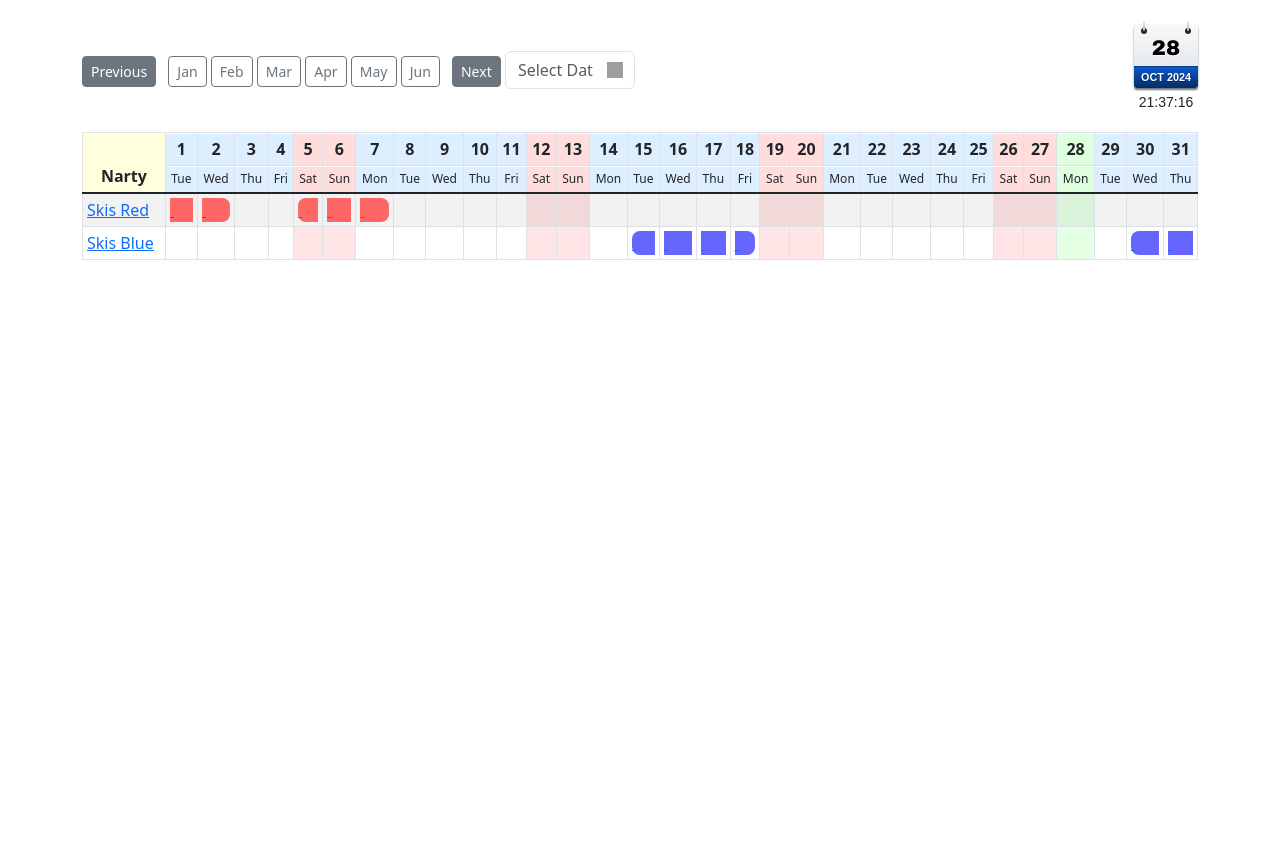
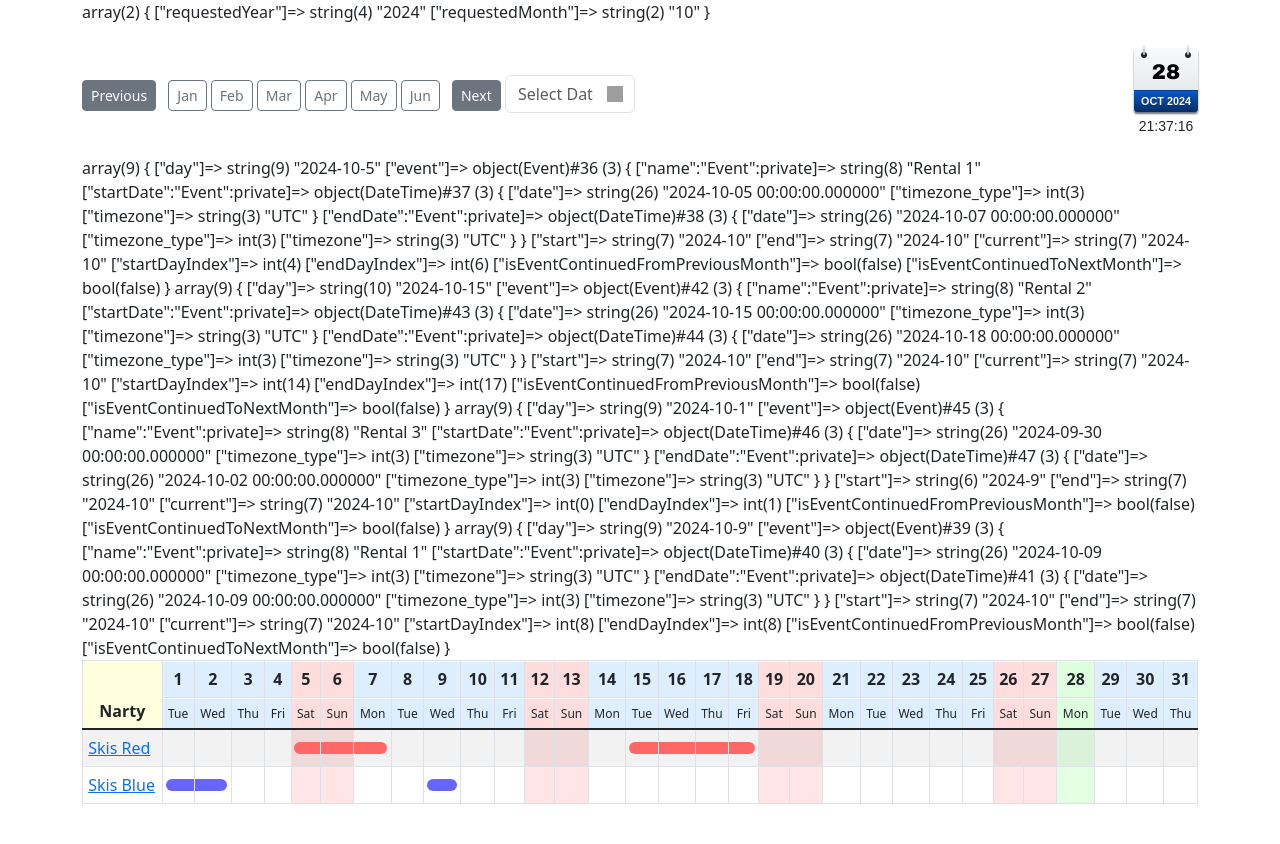
Before and after one commit to vbert/experiments-php, a PHP site: page /calendar.php in a window 1280 px wide. Before the commit the page ends 260 px from the top, so only its background shows below. Run offline with PHP 8.4, Linux system fonts and the light colour scheme; grey boxes are pictures that could not be loaded.

Commit message:
Horizontal Montly Calendar

```diff
--- a/chpt-Calendar/calendar.php
+++ b/chpt-Calendar/calendar.php
@@ -5,7 +5,7 @@
  * File Created: 2024-10-29, 9:36:40
  * Author: Wojciech Sobczak (wsobczak@gmail.com)
  * -----
- * Last Modified: 2024-10-31, 15:04:41
+ * Last Modified: 2024-11-03, 15:14:29
  * Modified By: Wojciech Sobczak (wsobczak@gmail.com)
  * -----
  * Copyright © 2021 - 2024 by vbert
@@ -82,7 +82,6 @@ class Skis implements GeneralObject {
     }
 }
 
-
 class Event {
     private string $name;
     private DateTime $startDate;
@@ -119,7 +118,6 @@ class Event {
         return $date >= $this->startDate && $date <= $this->endDate;
     }
 }
-
 
 class Calendar {
     private int $year;
@@ -162,7 +160,6 @@ class Calendar {
     }
 }
 
-
 // Klasa CalendarDay reprezentująca pojedynczy dzień w kalendarzu
 class CalendarDay {
     private int $year;
@@ -201,7 +198,6 @@ class CalendarDay {
         return $today->format('Y-m-d') === $this->dateString;
     }
 }
-
 
 class CalendarRenderer {
     private Calendar $calendar;
@@ -285,8 +281,7 @@ class CalendarRenderer {
         return $html;
     }
 
-    private function renderObjectRow(GeneralObject $object): string
-    {
+    private function renderObjectRow(GeneralObject $object): string {
         $html = "<tr><td><a href='{$object->getUrlAddEvent()}'>{$object->getName()}</a></td>";
         $days = $this->calendar->getDays();
 
@@ -307,31 +302,42 @@ class CalendarRenderer {
                 }
 
                 // Sprawdzenie, czy wydarzenie trwa z poprzedniego lub do następnego miesiąca
-                $isEventContinuedFromPreviousMonth = $event->getStartDate()->format('Y-m') < "{$this->calendar->getYear()}-{$this->calendar->getMonth()}";
-                $isEventContinuedToNextMonth = $event->getEndDate()->format('Y-m') > "{$this->calendar->getYear()}-{$this->calendar->getMonth()}";
+                $isEventContinuedFromPreviousMonth = $event->getStartDate()->format('Y-n') < "{$this->calendar->getYear()}-{$this->calendar->getMonth()}";
+                $isEventContinuedToNextMonth = $event->getEndDate()->format('Y-n') > "{$this->calendar->getYear()}-{$this->calendar->getMonth()}";
+
+var_dump([
+    'day' => $day->getDate(),
+    'event' => $event,
+    'start' => $event->getStartDate()->format('Y-n'),
+    'end' => $event->getEndDate()->format('Y-n'),
+    'current' => "{$this->calendar->getYear()}-{$this->calendar->getMonth()}",
+    'startDayIndex' => $startDayIndex,
+    'endDayIndex' => $endDayIndex,
+    'isEventContinuedFromPreviousMonth' => $isEventContinuedFromPreviousMonth,
+    'isEventContinuedToNextMonth' => $isEventContinuedToNextMonth
+]);
 
                 // Renderowanie wydarzenia dla każdego dnia w bieżącym miesiącu
                 for ($j = $startDayIndex; $j <= $endDayIndex; $j++) {
+                    $day = $days[$j];
                     $dayClass = '';
+                    $cssClasses = ['calendar-event'];
 
                     if ($j == $startDayIndex && $j == $endDayIndex) {
                         // Wydarzenie jednodniowe
-                        $dayClass = 'rounded';
+                        $cssClasses[] = 'rounded';
                     } elseif ($j == $startDayIndex) {
                         // Pierwszy dzień wydarzenia
-                        $dayClass = $isEventContinuedFromPreviousMonth ? '' : 'rounded-left';
+                        $cssClasses[] = $isEventContinuedFromPreviousMonth ? '' : 'rounded-left';
                     } elseif ($j == $endDayIndex) {
                         // Ostatni dzień wydarzenia
-                        $dayClass = $isEventContinuedToNextMonth ? '' : 'rounded-right';
+                        $cssClasses[] = $isEventContinuedToNextMonth ? '' : 'rounded-right';
                     }
 
-                    // $dayClass = $this->calculateCssClass($day);
+                    $dayClass = $this->calculateCssClass($day, $cssClasses);
+
                     // Renderowanie pojedynczej komórki wydarzenia
-                    $html .= "<td>
-                                <a href='{$urlEditEvent}' class='event-bar {$dayClass}' data-event-name='{$eventName}'
-                                   style='background-color: {$eventColor}; display: block; height: 60%;'>&nbsp;
-                                </a>
-                              </td>";
+                    $html .= "<td{$dayClass}><a href='{$urlEditEvent}' class='calendar-event-bar' data-event-name='{$eventName}' style='background-color: {$eventColor};'>&nbsp;</a></td>";
                 }
 
                 // Przeskocz do ostatniego dnia wydarzenia
@@ -467,6 +473,36 @@ class CalendarRenderer {
         return $eventName;
     }
 }
+
+// Set default values
+$requestedYear = filter_input(INPUT_GET, 'y', FILTER_SANITIZE_NUMBER_INT);
+$requestedMonth = filter_input(INPUT_GET, 'm', FILTER_SANITIZE_NUMBER_INT);
+
+$requestedYear = (int) $requestedYear ?: date('Y');
+$requestedMonth = (int) $requestedMonth ?: date('m');
+
+var_dump([
+    'requestedYear' => $requestedYear,
+    'requestedMonth' => $requestedMonth
+]);
+
+// Set up calendar and objects
+$calendar = new Calendar($requestedYear, $requestedMonth);
+$skis1 = new Skis(1, "Skis Red", "Red colored skis for professionals.", "#ff6666");
+$skis2 = new Skis(2, "Skis Blue", "Blue colored skis for beginners.", "#6666ff");
+
+$event1 = new Event("Rental 1", new DateTime("2024-10-05"), new DateTime("2024-10-07"));
+$event2 = new Event("Rental 1", new DateTime("2024-10-09"), new DateTime("2024-10-09"));
+$event3 = new Event("Rental 2", new DateTime("2024-10-15"), new DateTime("2024-10-18"));
+$event4 = new Event("Rental 3", new DateTime("2024-09-30"), new DateTime("2024-10-02"));
+$event5 = new Event("Rental 4", new DateTime("2024-10-30"), new DateTime("2024-11-02"));
+
+$skis1->addEvent($event1);
+$skis2->addEvent($event2);
+$skis1->addEvent($event3);
+$skis2->addEvent($event4);
+
+$renderer = new CalendarRenderer($calendar, [$skis1, $skis2]);
 ?>
 <!DOCTYPE html>
 <html lang="pl">
@@ -512,26 +548,7 @@ class CalendarRenderer {
             </div>
         </div>
     </div>
-
-    <?php
-    // Set up calendar and objects
-    $calendar = new Calendar(2024, 10);
-    $skis1 = new Skis(1, "Skis Red", "Red colored skis for professionals.", "#ff6666");
-    $skis2 = new Skis(2, "Skis Blue", "Blue colored skis for beginners.", "#6666ff");
-
-    $event1 = new Event("Rental 1", new DateTime("2024-10-05"), new DateTime("2024-10-07"));
-    $event2 = new Event("Rental 2", new DateTime("2024-10-15"), new DateTime("2024-10-18"));
-    $event3 = new Event("Rental 3", new DateTime("2024-09-30"), new DateTime("2024-10-02"));
-    $event4 = new Event("Rental 4", new DateTime("2024-10-30"), new DateTime("2024-11-02"));
-
-    $skis1->addEvent($event1);
-    $skis2->addEvent($event2);
-    $skis1->addEvent($event3);
-    $skis2->addEvent($event4);
-
-    $renderer = new CalendarRenderer($calendar, [$skis1, $skis2]);
-    echo $renderer->render();
-    ?>
+    <?=$renderer->render(); ?>
 </div>
 
 <script src="./jquery-3.6.0.min.js"></script>
--- a/chpt-Calendar/style.css
+++ b/chpt-Calendar/style.css
@@ -4,11 +4,15 @@
  * File Created: 2024-10-29, 14:16:07
  * Author: Wojciech Sobczak (wsobczak@gmail.com)
  * -----
- * Last Modified: 2024-10-31, 14:56:26
+ * Last Modified: 2024-11-03, 15:02:16
  * Modified By: Wojciech Sobczak (wsobczak@gmail.com)
  * -----
  * Copyright © 2021 - 2024 by vbert
  */
+
+.table-sm > :not(caption) > * > * {
+    padding: .425rem .325rem;
+}
 
 .table-events thead th,
 .table-events thead td {
@@ -50,53 +54,50 @@
 .table-events .calendar-event {
     padding-left: 0;
     padding-right: 0;
+    vertical-align: middle;
     text-align: center;
 }
 
 .table-events .calendar-event .calendar-event-bar {
     display: inline-block;
     width: 100%;
-    height: 40%;
-    max-height: 16px;
+    height: 20%;
+    max-height: 12px;
     text-decoration: none;
     vertical-align: middle;
 }
 
-.table-events .calendar-event.start-bar {
+.table-events .calendar-event.rounded-left {
     text-align: right;
 }
 
-.table-events .calendar-event.start-bar .calendar-event-bar {
+.table-events .calendar-event.rounded-left .calendar-event-bar {
     width: 90%;
-    border-radius: 8px 0 0 8px;
+    border-top-left-radius: 6px;
+    border-bottom-left-radius: 6px;
 }
 
-    /* Podstawowy styl dla paska wydarzenia */
-    .event-bar {
-        height: 60%;
-        display: block;
-    }
+.table-events .calendar-event.rounded-right {
+    text-align: left;
+}
 
-    /* Styl dla jednodniowego wydarzenia - zaokrąglenie z obu stron */
-    .event-bar.rounded {
-        border-radius: 8px;
-    }
+.table-events .calendar-event.rounded-right .calendar-event-bar {
+    width: 90%;
+    border-top-right-radius: 6px;
+    border-bottom-right-radius: 6px;
+}
 
-    /* Styl dla pierwszego dnia wydarzenia - zaokrąglony lewy narożnik */
-    .event-bar.rounded-left {
-        border-top-left-radius: 8px;
-        border-bottom-left-radius: 8px;
-    }
+.table-events .calendar-event.rounded {
+    text-align: center;
+}
 
-    /* Styl dla ostatniego dnia wydarzenia - zaokrąglony prawy narożnik */
-    .event-bar.rounded-right {
-        border-top-right-radius: 8px;
-        border-bottom-right-radius: 8px;
-    }
+.table-events .calendar-event.rounded .calendar-event-bar {
+    width: 90%;
+    max-width: 30px;
+    border-radius: 6px;
+}
 
-
-
-
+/* Calendar Holder */
 #calendarHolder {
     /* position: absolute; */
     top: -21px;
```
